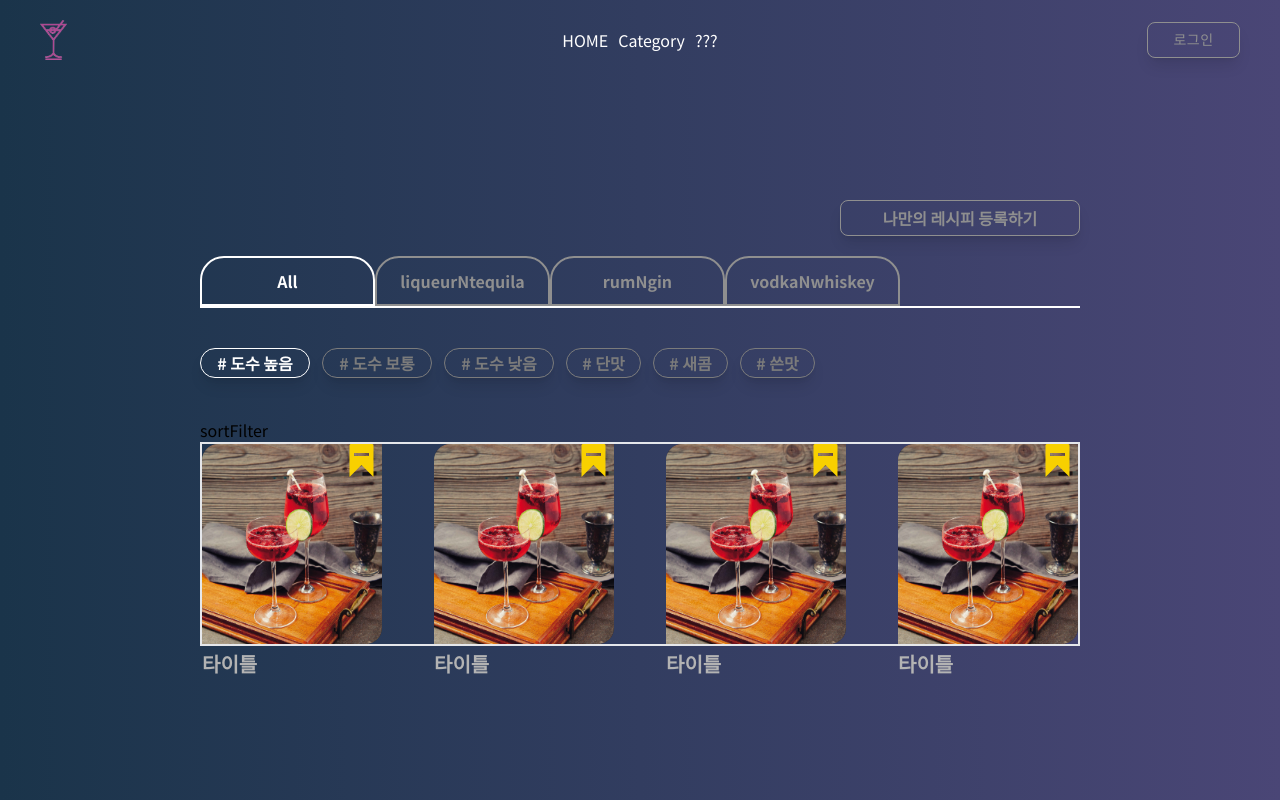
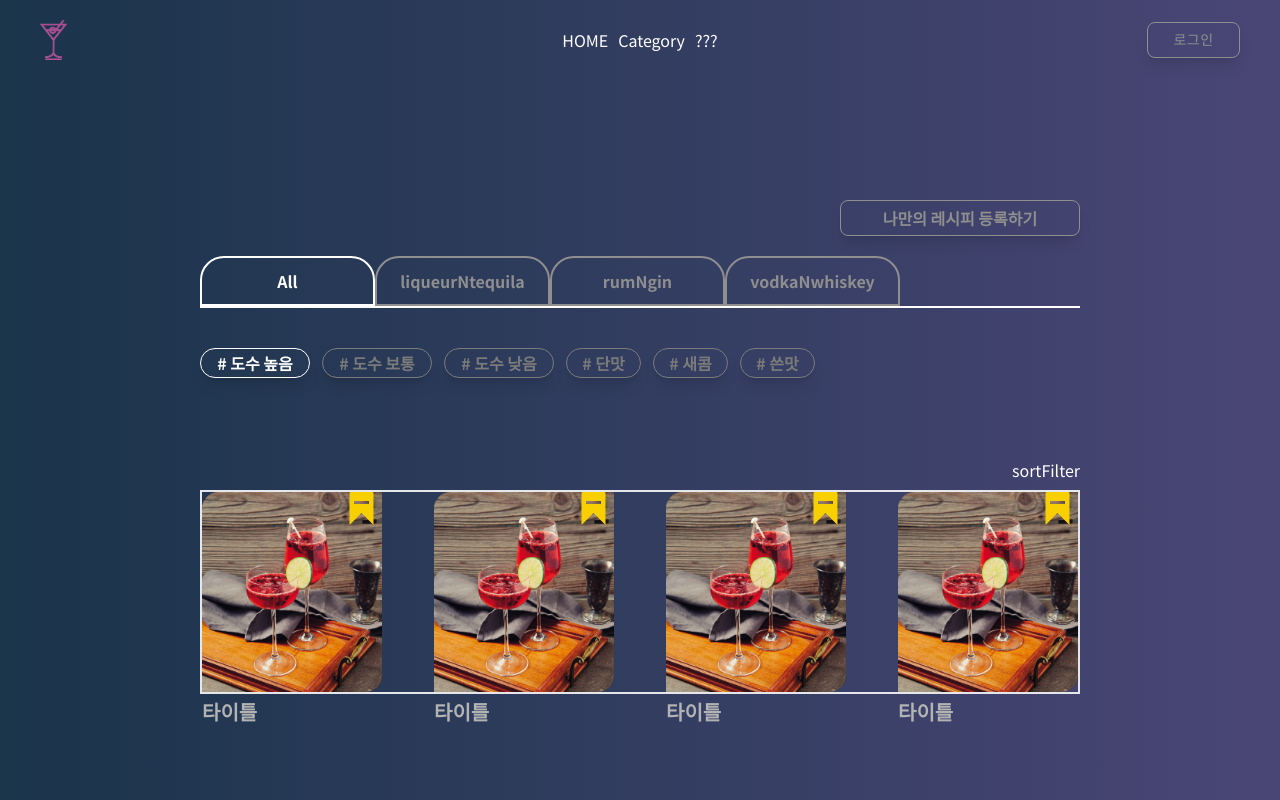
Before and after one commit to codestates-seb/seb44_main_002, a React (Create React App) app in the folder client/: page /category in a window 1280 px wide. Built offline with nearby package versions, Linux system fonts and the light colour scheme.

Commit message:
chore: sortfilter 잘보이게 텍스트색 색 변경

```diff
--- a/client/src/pages/Category/Filter.js
+++ b/client/src/pages/Category/Filter.js
@@ -67,7 +67,7 @@ export default function Filter({ setfitlerCondtion }) {
         ))}
       </div>
       {/* sortFilter */}
-      <div>sortFilter</div>
+      <div className="flex justify-end text-white pt-10 pb-2">sortFilter</div>
     </div>
   );
 }
```
